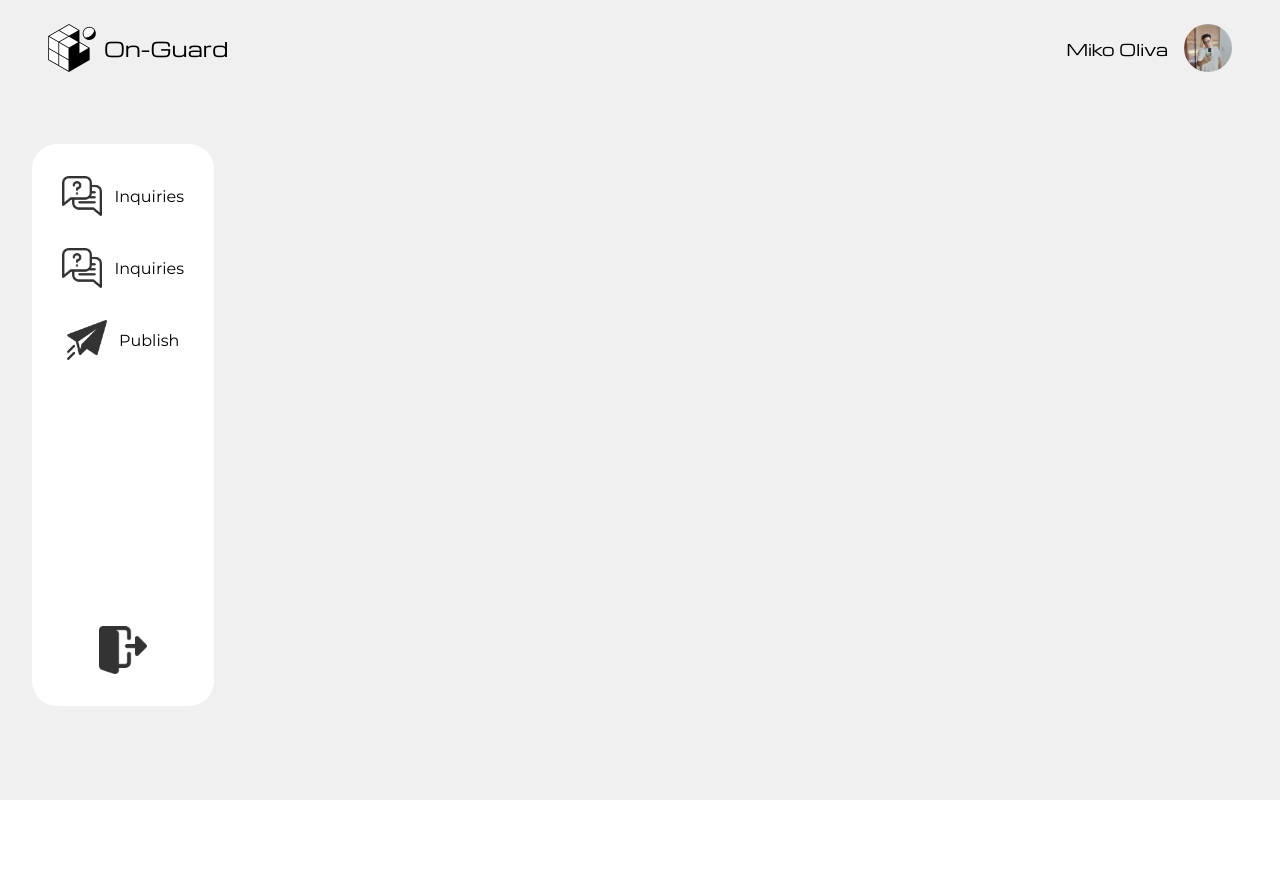
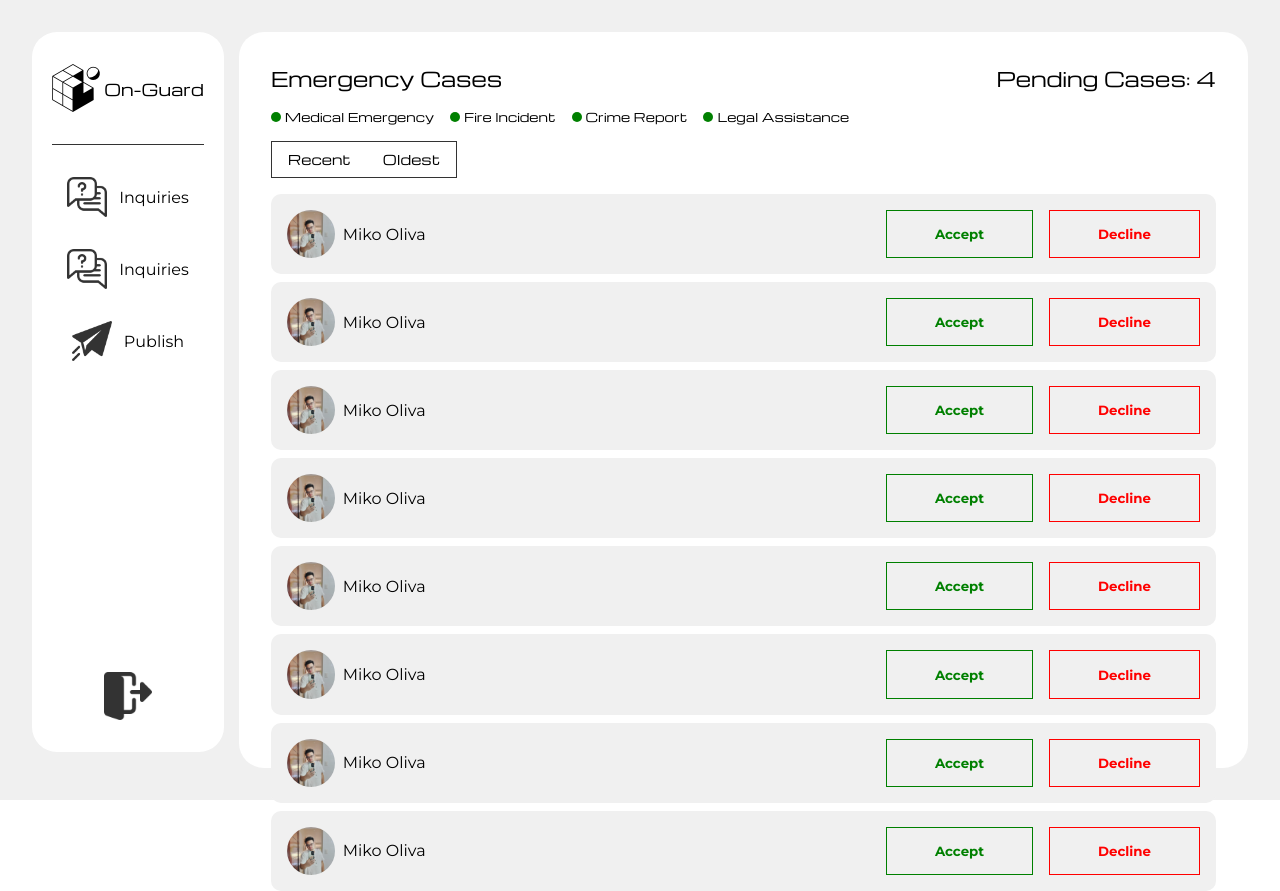
Before and after one commit to riandrei/onguard, a React (Vite) app: page /Admin in a window 1280 px wide. Before the commit the page ends 800 px from the top, so only its background shows below. Built offline with nearby package versions, Linux system fonts and the light colour scheme.

Commit message:
added admin queries and when u click it

```diff
--- /dev/null
+++ b/src/components/AdminContent.jsx
@@ -0,0 +1,33 @@
+import styles from '../css/Admin.module.css'
+
+import Miko from '../assets/Miko.jpg'
+import Location from '../assets/Location.png'
+
+
+const AdminContent = () => {
+    return(
+        <div className={styles.Admin_content}>
+                    <div className={styles.Admin_right}>
+                        <div className={styles.Name_container}>
+                            <img src={Miko} />
+                            <div className={styles.User_name}>
+                                <span>Miko Oliva</span>
+                                <span>09123456789</span>
+                            </div>
+                        </div>
+
+                        <div className={styles.Date}>
+                            <span>December 19, 2024 12:04PM(9hrs ago)</span>
+                            <span>mikooliva@gmail.com</span>
+                        </div>
+                    </div>
+
+                    <div className={styles.Location}>
+                        <span>Dalawang truck nagbanggan 2 sugatan</span>
+                        <img src={Location} />
+                    </div>
+                </div>
+    )
+}
+
+export default AdminContent;
--- /dev/null
+++ b/src/components/Inquiries.jsx
@@ -0,0 +1,56 @@
+import styles from '../css/Inquiries.module.css'
+
+import Pendings from './Pendings'
+
+const Inquiries = () => {
+    return(
+        <div className={styles.Inquiries}>
+
+            <div className={styles.Header}>
+                <div className={styles.Emergency}>
+                    <span>Emergency Cases</span>
+                    <span>Pending Cases: 4</span>
+                </div>
+                <div className={styles.Types}>
+                    <div className={styles.Specific_type}>
+                        <div className={styles.Medical}></div>
+                        <span>Medical Emergency</span>
+                    </div>
+
+                    <div className={styles.Specific_type}>
+                        <div className={styles.Fire}></div>
+                        <span>Fire Incident</span>
+                    </div>
+
+                    <div className={styles.Specific_type}>
+                        <div className={styles.Crime}></div>
+                        <span>Crime Report</span>
+                    </div>
+
+                    <div className={styles.Specific_type}>
+                        <div className={styles.Legal}></div>
+                        <span>Legal Assistance</span>
+                    </div>
+                </div>
+
+                <div className={styles.Sort}>
+                    <button className={styles.Selected}>Recent</button>
+                    <button>Oldest</button>
+                </div>
+            </div>
+
+            <div className={styles.Pendings}>
+                <Pendings />
+                <Pendings />
+                <Pendings />
+                <Pendings />
+                <Pendings />
+                <Pendings />
+                <Pendings />
+                <Pendings />
+            </div>
+        </div>
+    )
+}
+
+export default Inquiries;
--- /dev/null
+++ b/src/components/Pendings.jsx
@@ -0,0 +1,20 @@
+import styles from '../css/Pendings.module.css'
+import Miko from '../assets/Miko.jpg'
+
+const Pendings = () => {
+    return(
+        <div className={styles.Pendings}>
+            <div className={styles.User}>
+                <img src={Miko} />
+                <span>Miko Oliva</span>
+            </div>
+
+            <div className={styles.Buttons}>
+                <button>Accept</button>
+                <button>Decline</button>
+            </div>
+        </div>
+    )
+}
+
+export default Pendings;
--- a/src/css/Admin.module.css
+++ b/src/css/Admin.module.css
@@ -3,7 +3,6 @@
 
 .Admin{
     display: flex;
-    gap:1rem;
     flex-direction: column;
     height: 100vh;
     background-color: #F0F0F0;
@@ -12,10 +11,13 @@
     display: flex;
     gap:1rem;
     height: 100%;
-    padding:2rem;
+    padding:2rem 2rem;
 }
 .Admin_nav, .Admin_content{
     background-color: #fff;
+}
+.Admin_nav{
+    position: fixed;
 }
 
 .Admin_nav{
@@ -50,3 +52,86 @@
 .Out{
     width:48px;
 }
+.Admin_content{
+    margin-left: 18%;
+    width:100%;
+    padding:2rem;
+
+    display:flex;
+    flex-direction: column;
+    justify-content: space-between;
+    gap:1.5rem;
+    border-radius: 25px;
+}
+.Admin_right{
+    display: flex;
+    justify-content: space-between;
+    align-items: center;
+}
+.Name_container{
+    display: flex;
+    gap:.5rem;
+}
+
+.Name_container img{
+    width:5rem;
+    height:5rem;
+    border-radius: 50%;
+    border:solid 2px red;
+}
+.User_name{
+    display: flex;
+    flex-direction: column;
+    font-family: 'Montserrat';
+    justify-content: center;
+
+}
+.User_name span, .Date{
+    line-height: 125%;
+}
+.User_name span:first-child{
+    font-size: 1.25em;
+}
+.User_name span:nth-child(2){
+    opacity: .75;
+    font-size: .85em;
+}
+
+.Date{
+    display: flex;
+    font-family: 'Montserrat';
+    flex-direction: column;
+    gap:.25rem;
+}
+.Location{
+    display: flex;
+    flex-direction: column;
+    gap:1rem;
+    font-family: 'Montserrat';
+    height: fit-content;
+}
+
+.Location img{
+    width:100%;
+    border: solid 2px #33333350;
+    border-radius: 10px;
+}
+.Logo{
+    display: flex;
+    font-family: 'Michroma';
+    align-items: center;
+    gap:.25rem;
+    border-bottom: solid 1px #333;
+
+}
+.Logo img, .Logo span{
+    margin-bottom: 2rem;
+}
+@media(max-width:431px){
+    .Admin_nav{
+        display: none;
+    }
+    .Admin_body{
+        padding:.75em;
+    }
+}
--- /dev/null
+++ b/src/css/Inquiries.module.css
@@ -0,0 +1,74 @@
+@import url('https://fonts.googleapis.com/css2?family=Michroma&display=swap');
+
+.Inquiries{
+    width:100%;
+    margin-left: 17%;
+    display: flex;
+    flex-direction: column;
+    gap:1rem;
+    padding:2rem;
+    background-color: #fff ;
+    border-radius: 25px;
+}
+.Header{
+    display: flex;
+    flex-direction: column;
+    gap:1rem;
+}
+.Emergency{
+    display: flex;
+    justify-content: space-between;
+    font-family: 'Michroma';
+    font-size: 1.25em;
+}
+
+.Types{
+    display: flex;
+    gap:1rem;
+}
+
+.Specific_type{
+    display: flex;
+    gap:.25rem;
+    align-items: center;
+    font-family: 'Michroma';
+    font-size: .75em;
+}
+.Medical, .Fire, .Legal, .Crime{
+    height: 10px;
+    width:10px;
+    border-radius:50% ;
+    background-color: green;
+}
+
+.Sort{
+    display: flex;
+    border: solid 1px #333;
+    width: fit-content;
+}
+.Sort button{
+    font-family: 'Michroma';
+    padding:.5rem 1rem;
+    background: none;
+}
+.Selected{
+    background-color: #333;
+}
+.Pendings{
+    display: flex;
+    flex-direction: column;
+    gap:.5rem;
+}
+@media(max-width:431px){
+    .Inquiries{
+        margin-left: 0;
+        padding:.75rem;
+    }
+
+    .Emergency span:nth-child(2){
+        display: none;
+    }
+    .Types{
+        flex-wrap: wrap;
+    }
+}
--- /dev/null
+++ b/src/css/Pendings.module.css
@@ -0,0 +1,44 @@
+@import url('https://fonts.googleapis.com/css2?family=Michroma&family=Montserrat:ital,wght@0,100..900;1,100..900&display=swap');
+
+.Pendings{
+    display: flex;
+    justify-content: space-between;
+    background-color: #F0F0F0;
+    padding:1rem;
+    border-radius: 10px;
+}
+
+.User{
+    display: flex;
+    gap:.5rem;
+    align-items: center;
+    font-family: 'Montserrat';
+}
+.User img{
+    width:3rem;
+    border-radius:50%;
+}
+.Buttons{
+    display: flex;
+    gap:1rem;
+}
+.Buttons button{
+    padding:.5rem 3rem;
+    background:none;
+    font-family: 'Montserrat';
+    font-weight: bold;
+}
+.Buttons button:first-child{
+    border:solid 1px green;
+    color:green;
+}
+.Buttons button:nth-child(2){
+    border:solid 1px red;
+    color:red;
+}
+
+@media(max-width:431px){
+    .Buttons button{
+        padding:.25rem;
+    }
+}
--- a/src/pages/Admin.jsx
+++ b/src/pages/Admin.jsx
@@ -4,15 +4,23 @@ import Nav from '../components/Nav';
 import Inquiry from '../assets/Inquiry.png'
 import Logout from '../assets/logout.png'
 import Post from '../assets/Post.png'
+import Logo from '../assets/MainLogo.png'
+
+import AdminContent from '../components/AdminContent';
+import Inquiries from '../components/Inquiries';
 
 const Admin = () => {
     return(
         <div className={styles.Admin}>
-            <Nav />
 
             <div className={styles.Admin_body}>
                 <div className={styles.Admin_nav}>
                     <div className={styles.Admin_inner}>
+                        <div className={styles.Logo}>
+                            <img src={Logo} />
+                            <span>On-Guard</span>
+                        </div>
+
                         <div className={styles.Admin_link}>
                             <img src={Inquiry} />
                             <span>Inquiries</span>
@@ -31,9 +39,8 @@ const Admin = () => {
                     <img className={styles.Out} src={Logout} />
                 </div>
 
-                <div className={styles.Admin_content}>
-
-                </div>
+                {/* <AdminContent/> */}
+                <Inquiries/>
             </div>
         </div>
     )
```
Also changed, not shown: src/assets/Location.png (added), src/assets/Location.webp (added).
